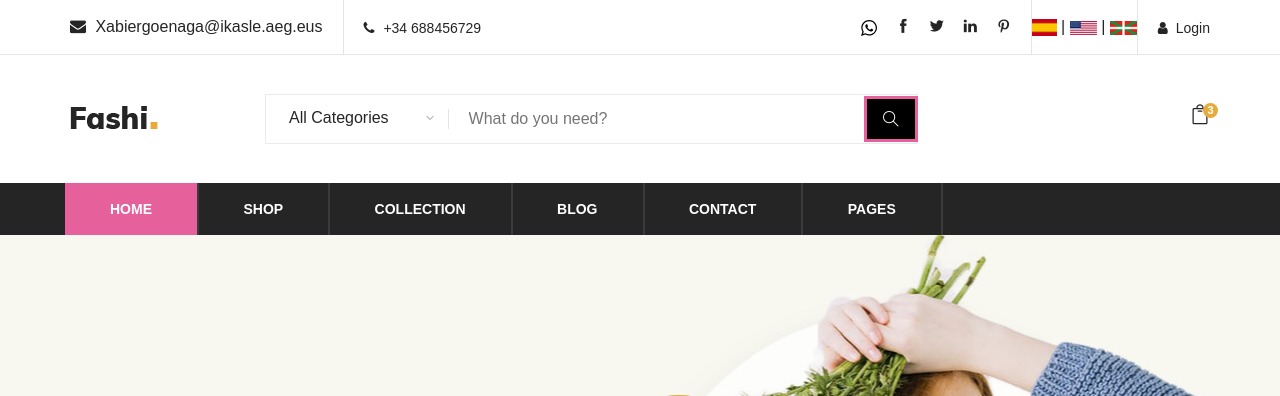
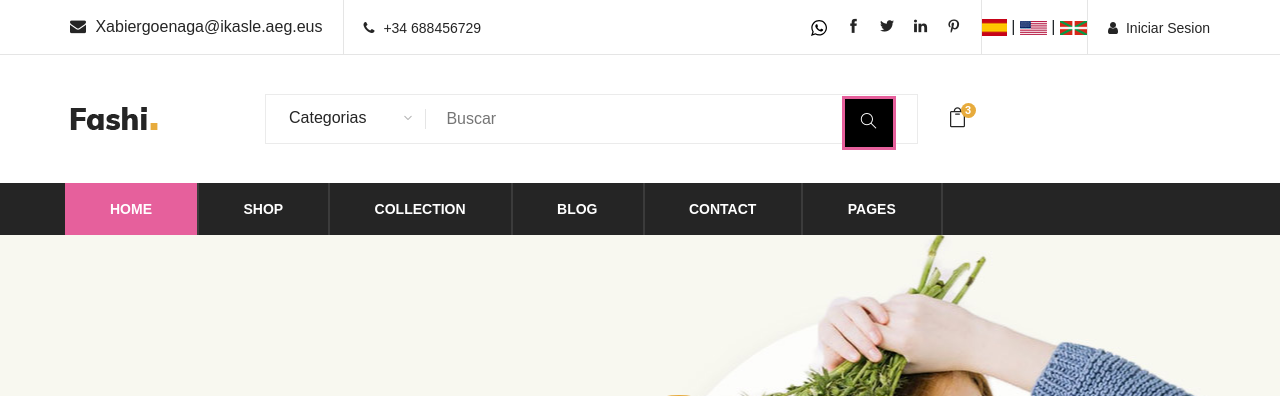
Before and after one commit to Misil4/E3P1, a PHP site: page / in a window 1280 px wide. Shown: the top 396 px of the page. Run offline with PHP 8.4, Linux system fonts and the light colour scheme; some web fonts are replaced.

Commit message:
5-03-2021

```diff
--- a/fashi-master/PHP/nav.php
+++ b/fashi-master/PHP/nav.php
@@ -1,4 +1,4 @@
-
+<!DOCTYPE html>
 <html lang="es">
 
 
@@ -16,9 +16,10 @@
                 </div>
             </div>
             <div class="ht-right">
-                    <a href="#" class="login-panel"><i class="fa fa-user"></i>Login</a>
+                <a href="#" class="login-panel"><i class="fa fa-user"></i><?php echo $lang['login'] ?></a>
                 <div class="lan-selector">
-     <a href="index.php?lang=es"> <?php echo $lang['es'] ?> </a> | <a href="index.php?lang=en"> <?php echo $lang['en'] ?></a> | <a href="index.php?lang=eus"> <?php echo $lang['eus'] ?> </a>
+                    <a href="index.php?lang=es"> <?php echo $lang['es'] ?> </a> | <a href="index.php?lang=en">
+                        <?php echo $lang['en'] ?></a> | <a href="index.php?lang=eus"> <?php echo $lang['eus'] ?> </a>
                 </div>
                 <div class="top-social">
                     <a href="#"><i><img src="./img/whatsapp.svg" width="16px" height="16px"></i></a>
@@ -46,14 +47,17 @@
                 </div>
                 <div class="col-lg-7 col-md-7">
                     <div class="advanced-search">
-                            <button type="button" class="category-btn">All Categories</button>
+                        <button type="button" class="category-btn"><?php echo $lang['categories'] ?></button>
                         <div class="input-group">
-                                <input type="text" placeholder="What do you need?">
+                            <input type="text" placeholder=<?php echo $lang['categories_description'] ?>>
+                            <div class="col-lg-14 col-md-14">
                                 <button type="button"><i class="ti-search"></i></button>
                             </div>
                         </div>
                     </div>
-                    <div class="col-lg-3 text-right col-md-3">
+                </div>
+                <div class="col-lg-14 text-right col-md-14">
+                </div>
                 <ul class="nav-right">
                     <li class="cart-icon">
                         <a href="#">
@@ -92,12 +96,13 @@
                                 </table>
                             </div>
                             <div class="select-total">
-                                        <span>total:</span>
+                                <span><?php echo $lang['total'] ?></span>
                                 <h5>$120.00</h5>
                             </div>
                             <div class="select-button">
-                                        <a href="#" class="primary-btn view-card">VIEW CARD</a>
-                                        <a href="#" class="primary-btn checkout-btn">CHECK OUT</a>
+                                <a href="#" class="primary-btn view-card"><?php echo $lang['cart_view'] ?></a>
+                                <a href="check-out.php"
+                                    class="primary-btn checkout-btn"><?php echo $lang['check_out'] ?></a>
                             </div>
                         </div>
                     </li>
@@ -137,4 +142,5 @@
         </div>
     </div>
 </header>
+
 </html>
--- a/fashi-master/index.php
+++ b/fashi-master/index.php
@@ -1,3 +1,4 @@
+<!DOCTYPE html>
 <?php
 include "configuracion.php"
 
--- a/fashi-master/lenguajes/es.php
+++ b/fashi-master/lenguajes/es.php
@@ -3,6 +3,13 @@
 $lang = array(
 
     "titulo" => "K-Beauty Tu tienda online de kosmetika koreana",
+    "login" => "Iniciar Sesion",
+    "categories" => "Categorias",
+    "categories_description" => "Buscar",
+    "total" => "Total:",
+    "cart_view" => "VER CESTA",
+    "check_out" => "PROCEDER AL PAGO",
+    "eslogan" => "FINALIZAR COMPRA",
     "Inicio" => "Inicio",
     "Precios" => "Precios",
     "Contacto" => "Contacto",
--- a/fashi-master/lenguajes/eus.php
+++ b/fashi-master/lenguajes/eus.php
@@ -3,6 +3,12 @@
 $lang = array(
 
     "titulo" => "K-Beauty Zure kosmetika koreak denda",
+    "login" => "Saioa hasi",
+    "categories" => "Kategoriak",
+    "categories_description" => "Bilatu",
+    "total" => "Totala:",
+    "cart_view" => "SASKIA IKUSI",
+    "check_out" => "EROSKETA AMAITU",
     "Inicio" => "iniziazione",
     "Precios" => "Prezzi",
     "Contacto" => "Contatto",
```
Also changed, not shown: fashi-master/check-out.php (+8 -4 lines), fashi-master/lenguajes/en.php (+7 -0 lines). Lines whose indentation alone changed are shown as unchanged.
